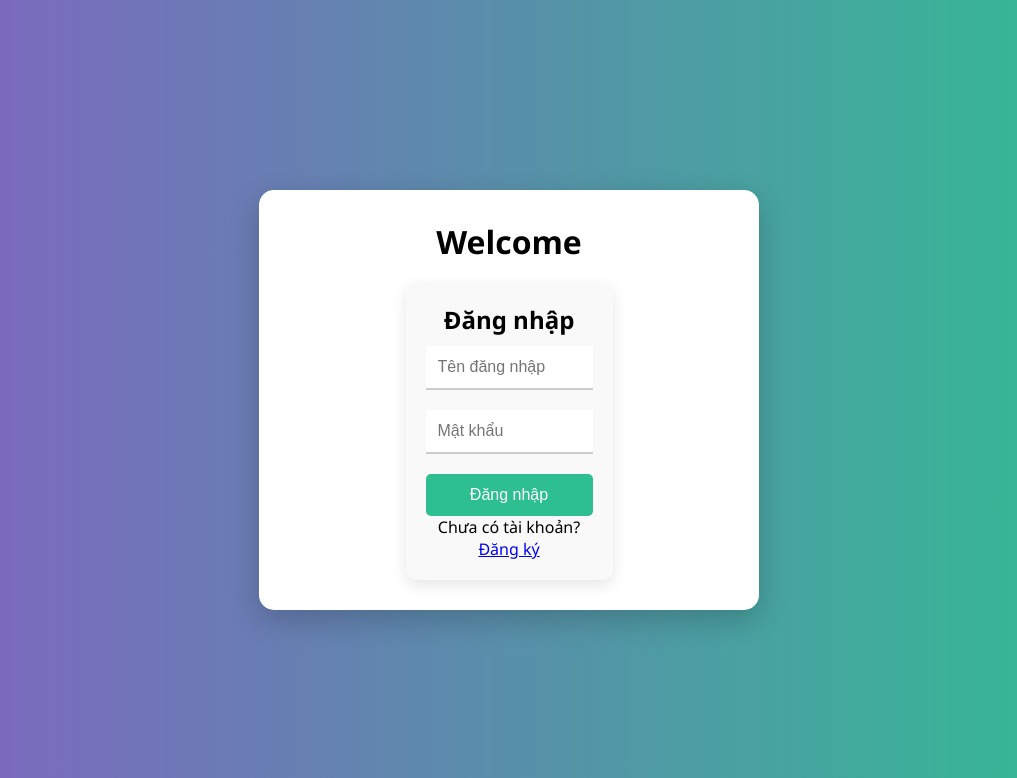
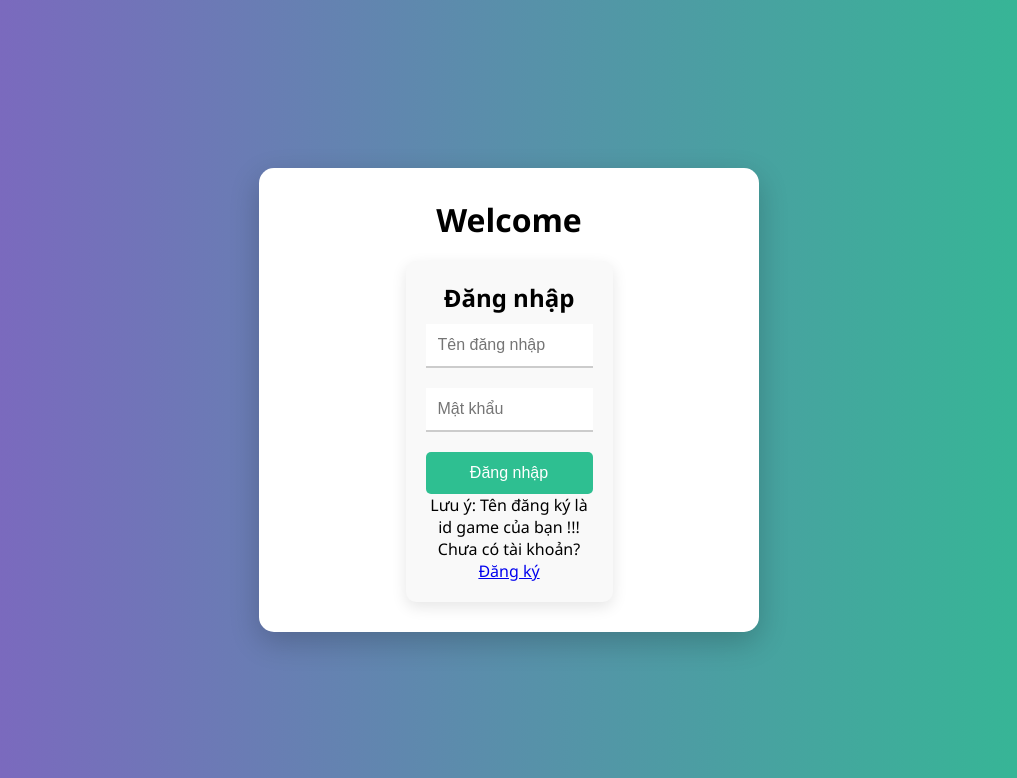
Before and after one commit to lamkhanghuynh09/hongodayne, a Flask app: page / in a window 1280 px wide. Shown: the top 778 px of the page, without its empty margins (131-1148 px from the left). Run offline with Flask 3, Linux system fonts and the light colour scheme.

Commit message:
Update index.html

```diff
--- a/templates/index.html
+++ b/templates/index.html
@@ -18,6 +18,7 @@
             <input type="text" name="username" placeholder="Tên đăng nhập" required>
             <input type="password" name="password" placeholder="Mật khẩu" required>
             <button type="submit">Đăng nhập</button>
+            <p>Lưu ý: Tên đăng ký là id game của bạn !!!<p>
             <p class="switch">Chưa có tài khoản? <a href="#" onclick="toggleForm()">Đăng ký</a></p>
         </form>
 
```
